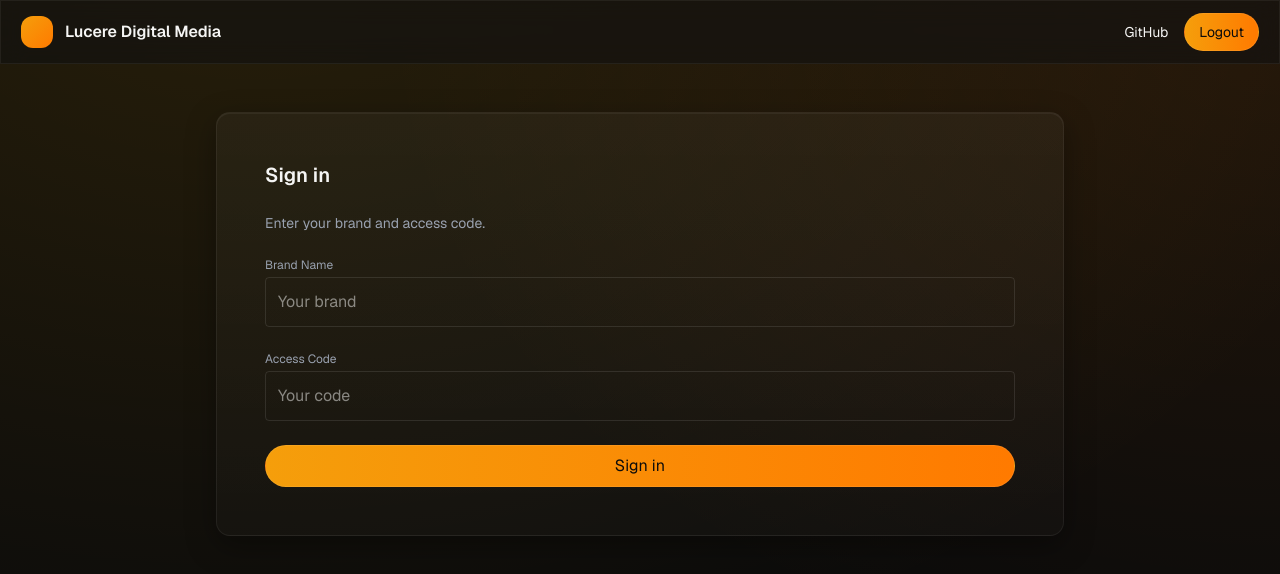
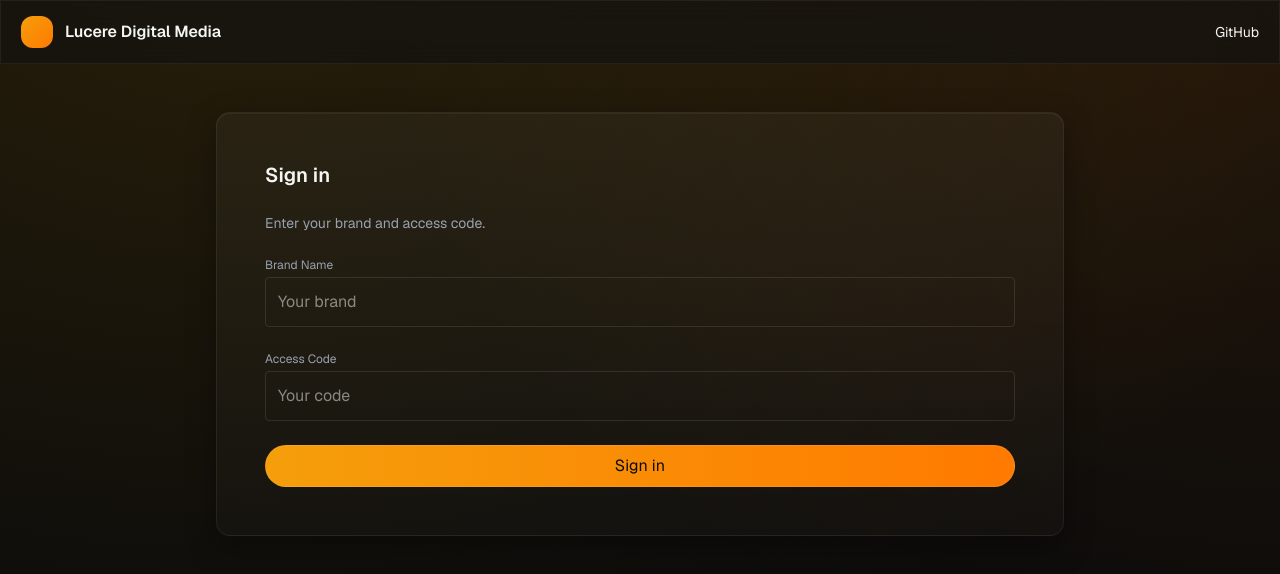
Before and after one commit to merehb/website-playaround, a Next.js app in the folder lucere-portal/: page /login in a window 1280 px wide. Shown: the top 574 px of the page. Built offline with nearby package versions, Linux system fonts and the light colour scheme.

Commit message:
header: hide Logout on /login and redirect to localhost:3002/login on logout

```diff
--- a/lucere-portal/src/app/layout.tsx
+++ b/lucere-portal/src/app/layout.tsx
@@ -2,6 +2,7 @@ import type { Metadata } from "next";
 import Link from "next/link";
 import Image from "next/image";
 import LayoutGrid from "@/components/LayoutGrid";
+import HeaderActions from "@/components/HeaderActions";
 import { Geist, Geist_Mono } from "next/font/google";
 import "./globals.css";
 
@@ -30,17 +31,12 @@ export default function RootLayout({
     <html lang="en">
       <body className={`${geistSans.variable} ${geistMono.variable} antialiased min-h-screen text-[var(--foreground)]`}>
         <div className="min-h-screen">
-          <header className="col-span-2 h-16 glass flex items-center justify-between px-5">
+          <header className="h-16 glass flex items-center justify-between px-5">
             <div className="flex items-center gap-3">
               <div className="w-8 h-8 rounded-xl" style={{background:"linear-gradient(135deg, var(--accent), var(--accent-2))"}} />
               <span className="font-semibold">Lucere Digital Media</span>
             </div>
-            <nav className="text-sm flex items-center gap-4">
-              <a href="https://github.com/merehb/website-playaround" className="hover:underline" target="_blank" rel="noreferrer">GitHub</a>
-              <form action="/api/logout" method="post">
-                <button className="btn btn-accent" formAction="/api/logout">Logout</button>
-              </form>
-            </nav>
+            <HeaderActions />
           </header>
           <LayoutGrid>{children}</LayoutGrid>
         </div>
--- /dev/null
+++ b/lucere-portal/src/components/HeaderActions.tsx
@@ -0,0 +1,24 @@
+"use client";
+
+import { usePathname } from "next/navigation";
+
+export default function HeaderActions() {
+  const pathname = usePathname();
+  const isLogin = pathname?.startsWith("/login");
+
+  const handleLogout = async () => {
+    try {
+      await fetch("/api/logout", { method: "POST" });
+    } catch {}
+    window.location.href = "http://localhost:3002/login";
+  };
+
+  return (
+    <nav className="text-sm flex items-center gap-4">
+      <a href="https://github.com/merehb/website-playaround" className="hover:underline" target="_blank" rel="noreferrer">GitHub</a>
+      {!isLogin && (
+        <button className="btn btn-accent" onClick={handleLogout}>Logout</button>
+      )}
+    </nav>
+  );
+}
```
